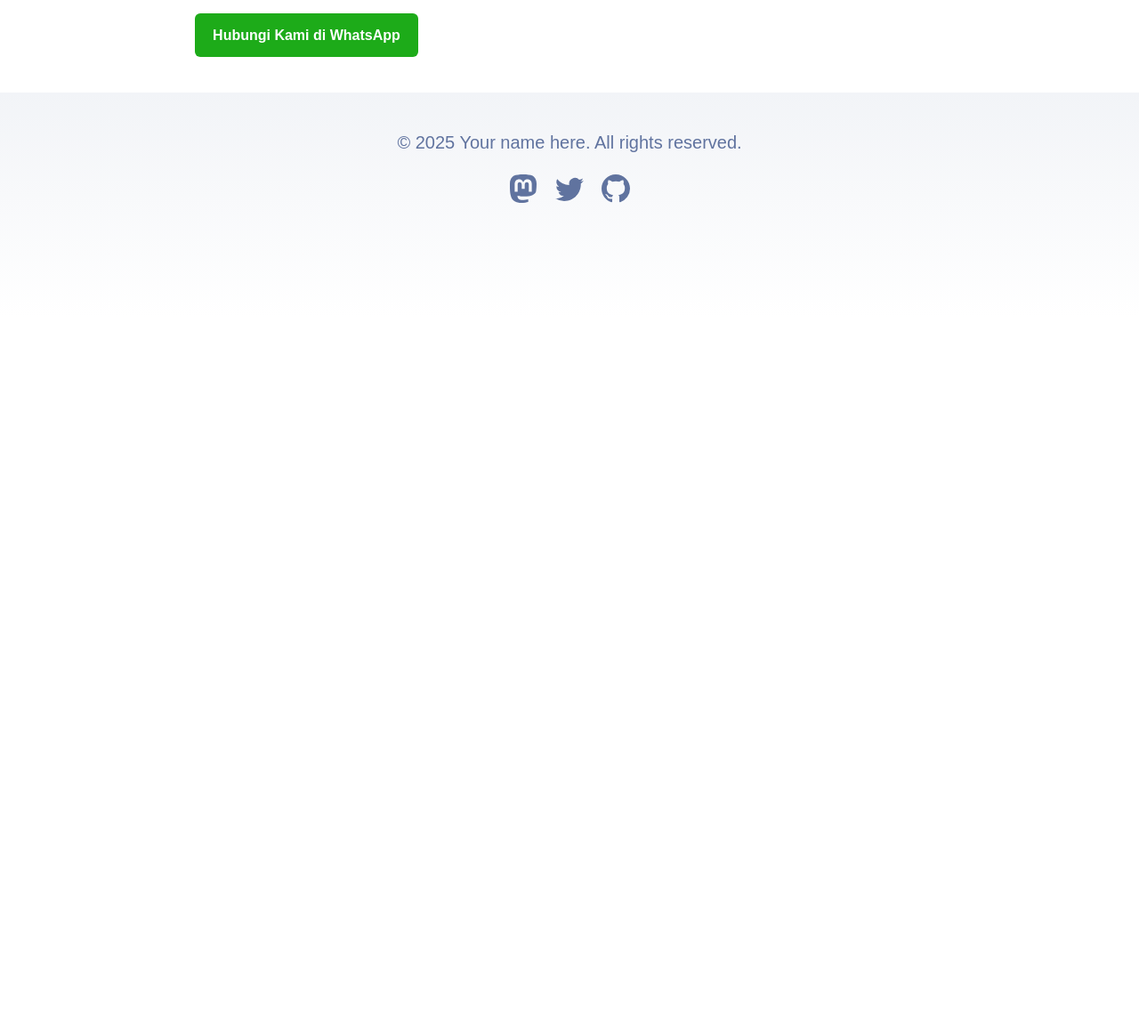
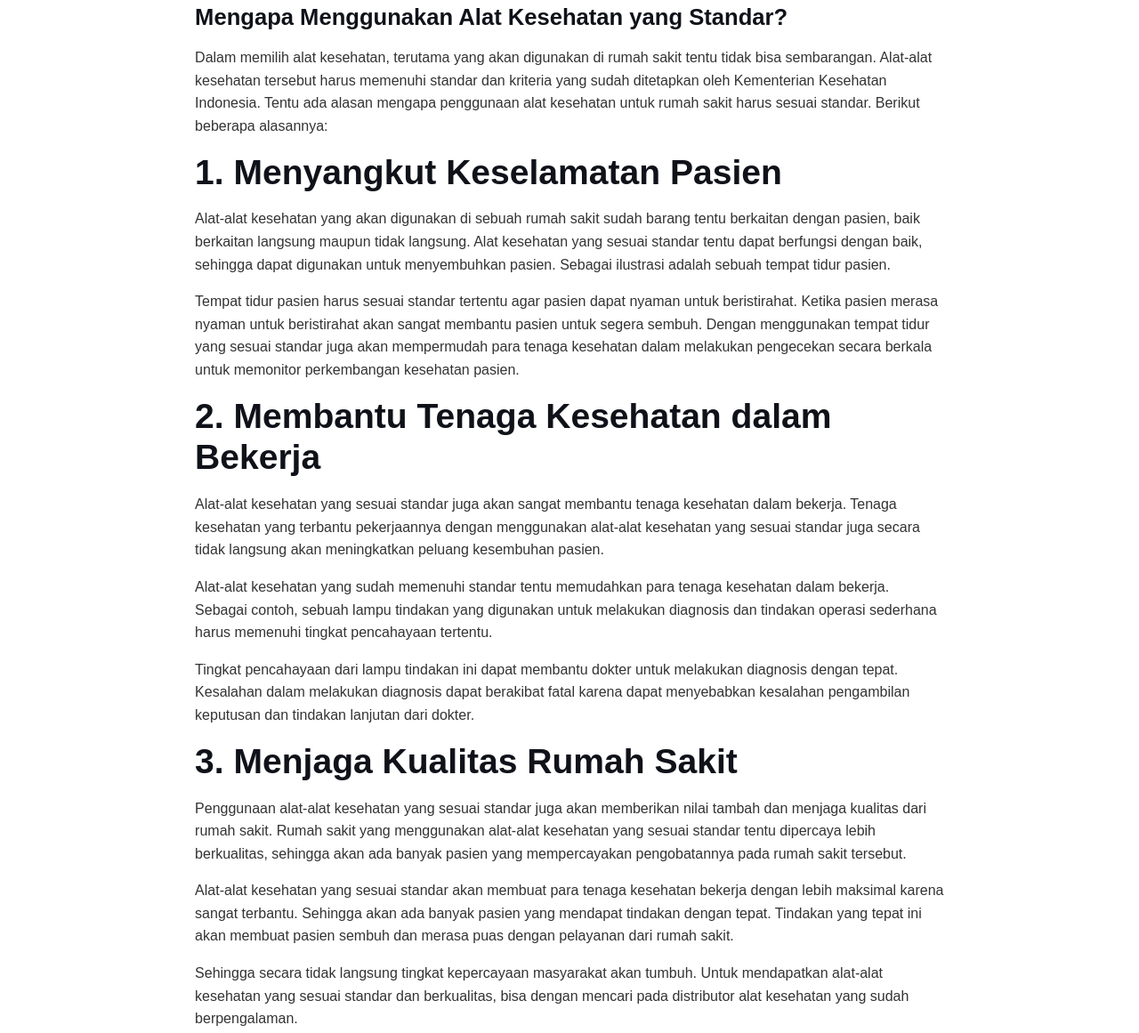
Before and after one commit to alkesduaputry/alkesduaputry, an Astro site: page / in a window 1280 px wide. Shown: the part 2441-3602 px from the top of the page at 89% size. Before the commit the page ends 2798 px from the top, so only its background shows below. Built offline with nearby package versions, Linux system fonts and the light colour scheme; Astro itself is replaced by a stand-in of ours.

Commit message:
Add standard equipment article and Tokopedia footer

```diff
--- a/src/components/Footer.astro
+++ b/src/components/Footer.astro
@@ -4,38 +4,25 @@ const today = new Date();
 
 <footer>
         &copy; {today.getFullYear()} Your name here. All rights reserved.
+        <div class="map-container">
+                <iframe src="https://share.google/4nZDALZr28gbsOaNo"
+                        width="100%"
+                        height="300"
+                        style="border:0;"
+                        allowfullscreen=""
+                        loading="lazy"
+                        referrerpolicy="no-referrer-when-downgrade"></iframe>
+        </div>
         <div class="social-links">
-		<a href="https://m.webtoo.ls/@astro" target="_blank">
-			<span class="sr-only">Follow Astro on Mastodon</span>
-			<svg
-				viewBox="0 0 16 16"
-				aria-hidden="true"
-				width="32"
-				height="32"
-				astro-icon="social/mastodon"
-				><path
-					fill="currentColor"
-					d="M11.19 12.195c2.016-.24 3.77-1.475 3.99-2.603.348-1.778.32-4.339.32-4.339 0-3.47-2.286-4.488-2.286-4.488C12.062.238 10.083.017 8.027 0h-.05C5.92.017 3.942.238 2.79.765c0 0-2.285 1.017-2.285 4.488l-.002.662c-.004.64-.007 1.35.011 2.091.083 3.394.626 6.74 3.78 7.57 1.454.383 2.703.463 3.709.408 1.823-.1 2.847-.647 2.847-.647l-.06-1.317s-1.303.41-2.767.36c-1.45-.05-2.98-.156-3.215-1.928a3.614 3.614 0 0 1-.033-.496s1.424.346 3.228.428c1.103.05 2.137-.064 3.188-.189zm1.613-2.47H11.13v-4.08c0-.859-.364-1.295-1.091-1.295-.804 0-1.207.517-1.207 1.541v2.233H7.168V5.89c0-1.024-.403-1.541-1.207-1.541-.727 0-1.091.436-1.091 1.296v4.079H3.197V5.522c0-.859.22-1.541.66-2.046.456-.505 1.052-.764 1.793-.764.856 0 1.504.328 1.933.983L8 4.39l.417-.695c.429-.655 1.077-.983 1.934-.983.74 0 1.336.259 1.791.764.442.505.661 1.187.661 2.046v4.203z"
-				></path></svg
-			>
-		</a>
-		<a href="https://twitter.com/astrodotbuild" target="_blank">
-			<span class="sr-only">Follow Astro on Twitter</span>
-			<svg viewBox="0 0 16 16" aria-hidden="true" width="32" height="32" astro-icon="social/twitter"
-				><path
-					fill="currentColor"
-					d="M5.026 15c6.038 0 9.341-5.003 9.341-9.334 0-.14 0-.282-.006-.422A6.685 6.685 0 0 0 16 3.542a6.658 6.658 0 0 1-1.889.518 3.301 3.301 0 0 0 1.447-1.817 6.533 6.533 0 0 1-2.087.793A3.286 3.286 0 0 0 7.875 6.03a9.325 9.325 0 0 1-6.767-3.429 3.289 3.289 0 0 0 1.018 4.382A3.323 3.323 0 0 1 .64 6.575v.045a3.288 3.288 0 0 0 2.632 3.218 3.203 3.203 0 0 1-.865.115 3.23 3.23 0 0 1-.614-.057 3.283 3.283 0 0 0 3.067 2.277A6.588 6.588 0 0 1 .78 13.58a6.32 6.32 0 0 1-.78-.045A9.344 9.344 0 0 0 5.026 15z"
-				></path></svg
-			>
-		</a>
-		<a href="https://github.com/withastro/astro" target="_blank">
-			<span class="sr-only">Go to Astro's GitHub repo</span>
-			<svg viewBox="0 0 16 16" aria-hidden="true" width="32" height="32" astro-icon="social/github"
-				><path
-					fill="currentColor"
-					d="M8 0C3.58 0 0 3.58 0 8c0 3.54 2.29 6.53 5.47 7.59.4.07.55-.17.55-.38 0-.19-.01-.82-.01-1.49-2.01.37-2.53-.49-2.69-.94-.09-.23-.48-.94-.82-1.13-.28-.15-.68-.52-.01-.53.63-.01 1.08.58 1.23.82.72 1.21 1.87.87 2.33.66.07-.52.28-.87.51-1.07-1.78-.2-3.64-.89-3.64-3.95 0-.87.31-1.59.82-2.15-.08-.2-.36-1.02.08-2.12 0 0 .67-.21 2.2.82.64-.18 1.32-.27 2-.27.68 0 1.36.09 2 .27 1.53-1.04 2.2-.82 2.2-.82.44 1.1.16 1.92.08 2.12.51.56.82 1.27.82 2.15 0 3.07-1.87 3.75-3.65 3.95.29.25.54.73.54 1.48 0 1.07-.01 1.93-.01 2.2 0 .21.15.46.55.38A8.012 8.012 0 0 0 16 8c0-4.42-3.58-8-8-8z"
-				></path></svg
-			>
+                <a href="https://www.tokopedia.com/270478" target="_blank" rel="noopener">
+                        <span class="sr-only">Tokopedia</span>
+                        <svg width="32" height="32" viewBox="0 0 24 24" aria-hidden="true">
+                                <rect x="3" y="7" width="18" height="14" rx="2" fill="#42B549" />
+                                <path d="M8 7c0-2 2-3 4-3s4 1 4 3" stroke="#42B549" stroke-width="2" fill="none" />
+                                <circle cx="10" cy="13" r="1.5" fill="#fff" />
+                                <circle cx="14" cy="13" r="1.5" fill="#fff" />
+                                <path d="M11 16c.5.5 1.5.5 2 0" stroke="#fff" stroke-width="1.5" stroke-linecap="round" />
+                        </svg>
                 </a>
         </div>
 </footer>
@@ -45,6 +32,9 @@ const today = new Date();
                 background: linear-gradient(var(--gray-gradient)) no-repeat;
                 color: rgb(var(--gray));
                 text-align: center;
+        }
+        .map-container {
+                margin-top: 1em;
         }
         .social-links {
                 display: flex;
--- a/src/pages/index.astro
+++ b/src/pages/index.astro
@@ -113,6 +113,37 @@ import { SITE_TITLE, SITE_DESCRIPTION } from '../consts';
                         <p>
                                 Atau hubungi kami melalui WhatsApp untuk konsultasi gratis mengenai kebutuhan alat kesehatan Anda. Kami melayani 24 jam sehari, 7 hari seminggu.
                         </p>
+                        <h2>Mengapa Menggunakan Alat Kesehatan yang Standar?</h2>
+                        <p>
+                                Dalam memilih alat kesehatan, terutama yang akan digunakan di rumah sakit tentu tidak bisa sembarangan. Alat-alat kesehatan tersebut harus memenuhi standar dan kriteria yang sudah ditetapkan oleh Kementerian Kesehatan Indonesia. Tentu ada alasan mengapa penggunaan alat kesehatan untuk rumah sakit harus sesuai standar. Berikut beberapa alasannya:
+                        </p>
+                        <h3>1. Menyangkut Keselamatan Pasien</h3>
+                        <p>
+                                Alat-alat kesehatan yang akan digunakan di sebuah rumah sakit sudah barang tentu berkaitan dengan pasien, baik berkaitan langsung maupun tidak langsung. Alat kesehatan yang sesuai standar tentu dapat berfungsi dengan baik, sehingga dapat digunakan untuk menyembuhkan pasien. Sebagai ilustrasi adalah sebuah tempat tidur pasien.
+                        </p>
+                        <p>
+                                Tempat tidur pasien harus sesuai standar tertentu agar pasien dapat nyaman untuk beristirahat. Ketika pasien merasa nyaman untuk beristirahat akan sangat membantu pasien untuk segera sembuh. Dengan menggunakan tempat tidur yang sesuai standar juga akan mempermudah para tenaga kesehatan dalam melakukan pengecekan secara berkala untuk memonitor perkembangan kesehatan pasien.
+                        </p>
+                        <h3>2. Membantu Tenaga Kesehatan dalam Bekerja</h3>
+                        <p>
+                                Alat-alat kesehatan yang sesuai standar juga akan sangat membantu tenaga kesehatan dalam bekerja. Tenaga kesehatan yang terbantu pekerjaannya dengan menggunakan alat-alat kesehatan yang sesuai standar juga secara tidak langsung akan meningkatkan peluang kesembuhan pasien.
+                        </p>
+                        <p>
+                                Alat-alat kesehatan yang sudah memenuhi standar tentu memudahkan para tenaga kesehatan dalam bekerja. Sebagai contoh, sebuah lampu tindakan yang digunakan untuk melakukan diagnosis dan tindakan operasi sederhana harus memenuhi tingkat pencahayaan tertentu.
+                        </p>
+                        <p>
+                                Tingkat pencahayaan dari lampu tindakan ini dapat membantu dokter untuk melakukan diagnosis dengan tepat. Kesalahan dalam melakukan diagnosis dapat berakibat fatal karena dapat menyebabkan kesalahan pengambilan keputusan dan tindakan lanjutan dari dokter.
+                        </p>
+                        <h3>3. Menjaga Kualitas Rumah Sakit</h3>
+                        <p>
+                                Penggunaan alat-alat kesehatan yang sesuai standar juga akan memberikan nilai tambah dan menjaga kualitas dari rumah sakit. Rumah sakit yang menggunakan alat-alat kesehatan yang sesuai standar tentu dipercaya lebih berkualitas, sehingga akan ada banyak pasien yang mempercayakan pengobatannya pada rumah sakit tersebut.
+                        </p>
+                        <p>
+                                Alat-alat kesehatan yang sesuai standar akan membuat para tenaga kesehatan bekerja dengan lebih maksimal karena sangat terbantu. Sehingga akan ada banyak pasien yang mendapat tindakan dengan tepat. Tindakan yang tepat ini akan membuat pasien sembuh dan merasa puas dengan pelayanan dari rumah sakit.
+                        </p>
+                        <p>
+                                Sehingga secara tidak langsung tingkat kepercayaan masyarakat akan tumbuh. Untuk mendapatkan alat-alat kesehatan yang sesuai standar dan berkualitas, bisa dengan mencari pada distributor alat kesehatan yang sudah berpengalaman.
+                        </p>
                         <p>
                                 <a href="https://wa.me/6285780199904?text=Salam%20saya%20ingin%20berkonsultasi%20mengenai%20Alat%20kesehatan%20yang%20di%20jual%20di%20alkesduaputry.com"
                                    class="button">
```
Lines whose indentation alone changed are shown as unchanged.
